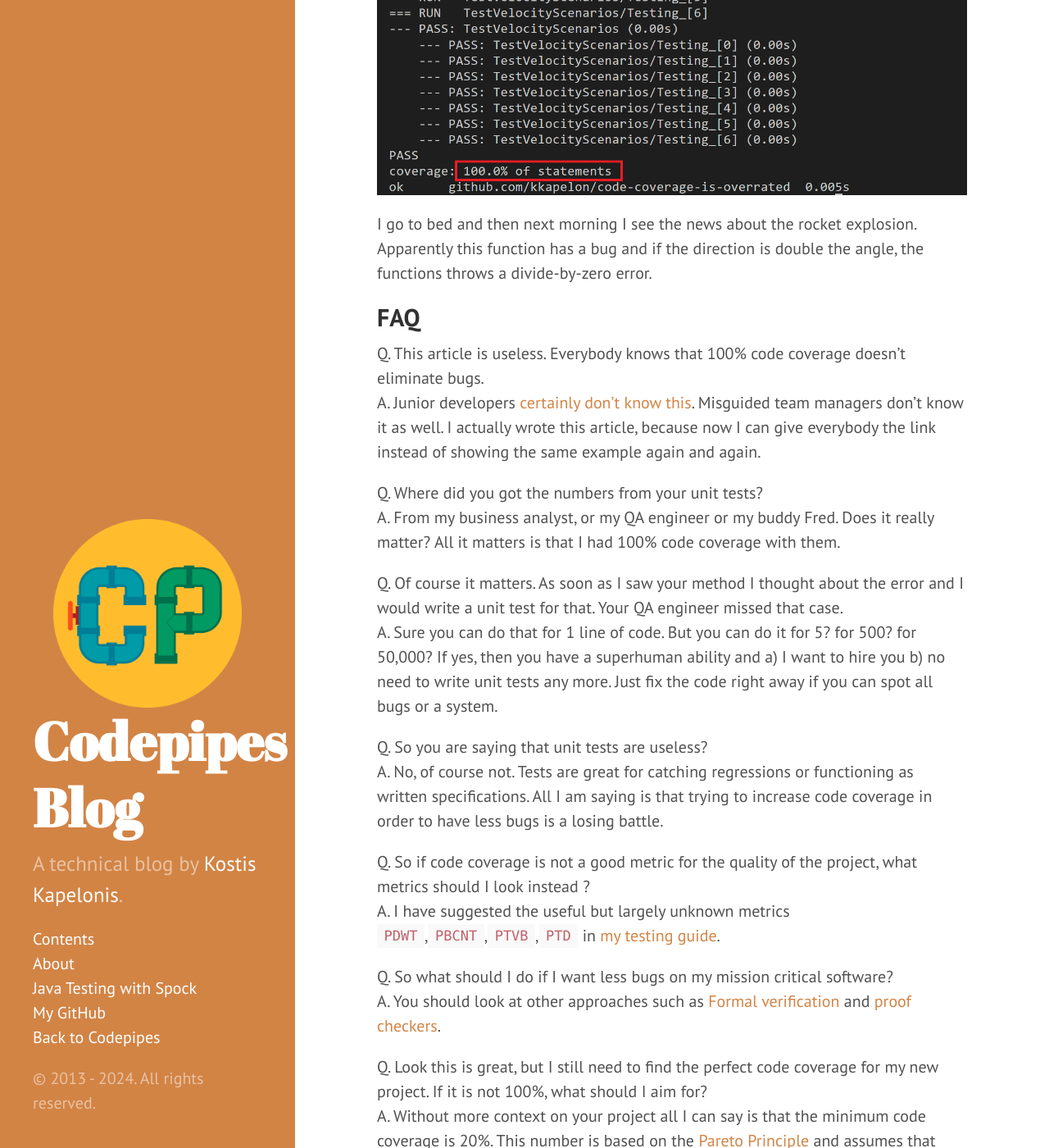
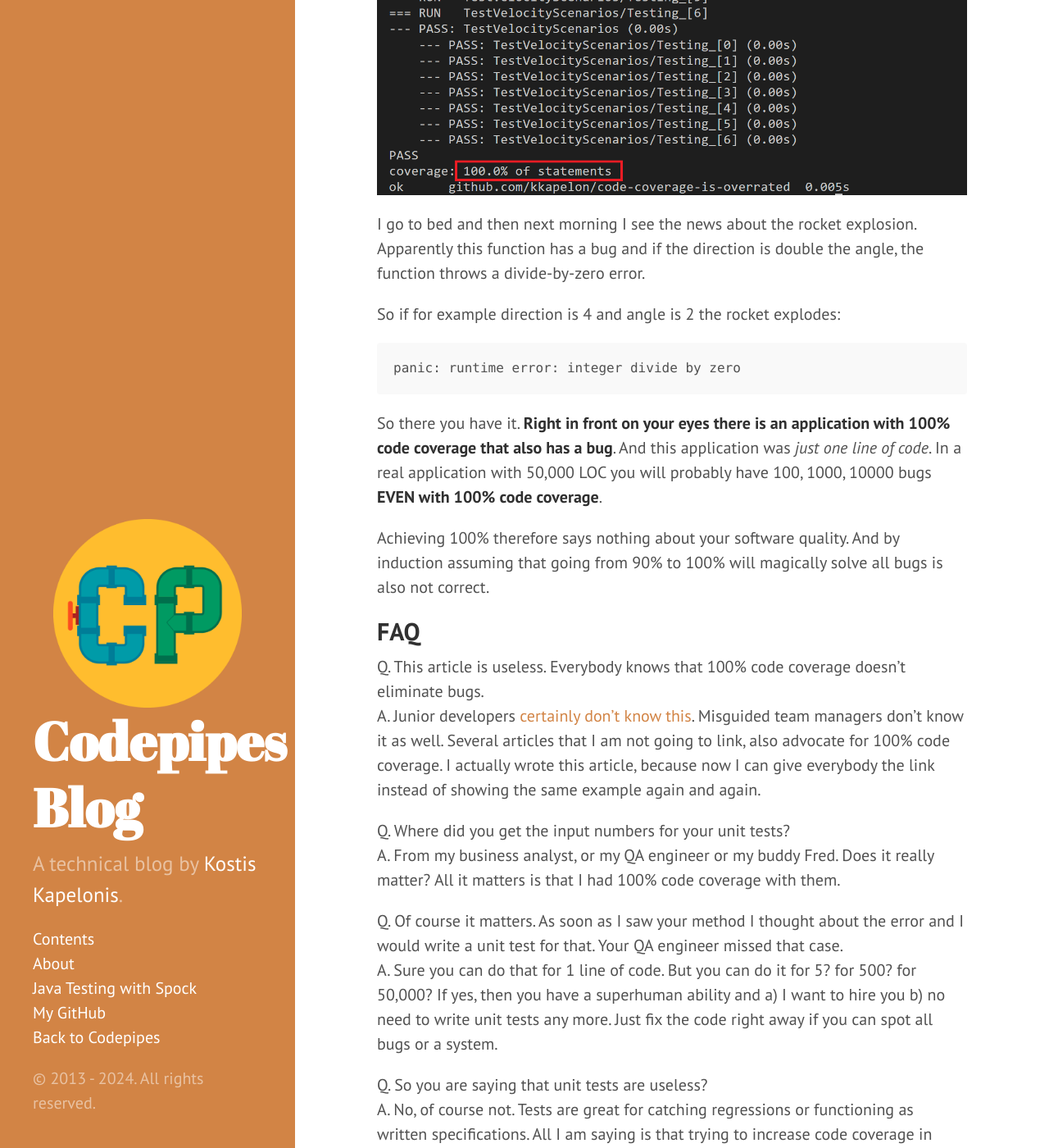
Before and after one commit to kkapelon/codepipes-blog, a Jekyll site: the page built from _posts/2024-06-23-code-coverage.md, in a window 1280 px wide and 1400 px high, scrolled down 1303 px. Shown: the whole window at 82% size. Built offline with Jekyll 4.4.1, drawn with Linux system fonts in a browser that asks for light colours; some of the changed text lies outside the part shown.

Commit message:
spelling mistakes

````diff
--- a/_posts/2024-06-23-code-coverage.md
+++ b/_posts/2024-06-23-code-coverage.md
@@ -33,14 +33,24 @@
 ![Achieving 100% code coverage](../../assets/code-coverage/coverage.png)
 
 I go to bed and then next morning I see the news about the rocket explosion. Apparently this
-function has a bug and if the direction is double the angle, the functions throws a divide-by-zero error.
+function has a bug and if the direction is double the angle, the function throws a divide-by-zero error.
+
+So if for example direction is 4 and angle is 2 the rocket explodes:
+
+```
+panic: runtime error: integer divide by zero
+```
+
+So there you have it. **Right in front on your eyes there is an application with 100% code coverage that also has a bug**. And this application was _just one line of code_. In a real application with 50,000 LOC you will probably have 100, 1000, 10000 bugs **EVEN with 100% code coverage**.
+
+Achieving 100% therefore says nothing about your software quality. And by induction assuming that going from 90% to 100% will magically solve all bugs is also not correct.
 
 ## FAQ
 
 Q. This article is useless. Everybody knows that 100% code coverage doesn't eliminate bugs.
-A. Junior developers [certainly don't know this](https://xkcd.com/1053/). Misguided team managers don't know it as well. I actually wrote this article, because now I can give everybody the link instead of showing the same example again and again.
+A. Junior developers [certainly don't know this](https://xkcd.com/1053/). Misguided team managers don't know it as well. Several articles that I am not going to link, also advocate for 100% code coverage. I actually wrote this article, because now I can give everybody the link instead of showing the same example again and again.
 
-Q. Where did you got the numbers from your unit tests?
+Q. Where did you get the input numbers for your unit tests?
 A. From my business analyst, or my QA engineer or my buddy Fred. Does it really matter? All it matters
 is that I had 100% code coverage with them.
 
@@ -48,16 +58,16 @@
 A. Sure you can do that for 1 line of code. But you can do it for 5? for 500? for 50,000? If yes, then you have a superhuman ability and a) I want to hire you b) no need to write unit tests any more. Just fix the code right away if you can spot all bugs or a system.
 
 Q. So you are saying that unit tests are useless?
-A. No, of course not. Tests are great for catching regressions or functioning as written specifications. All I am saying is that trying to increase code coverage in order to have less bugs is a losing battle.
+A. No, of course not. Tests are great for catching regressions or functioning as written specifications. All I am saying is that trying to increase code coverage in order to have less bugs is a misconception.
 
 Q. So if code coverage is not a good metric for the quality of the project, what metrics should I look instead ?
-A. I have suggested the useful but largely unknown metrics `PDWT`,`PBCNT`,`PTVB`,`PTD` in [my testing guide]({{site.baseurl }}/testing/software-testing-antipatterns.html#anti-pattern-6---paying-excessive-attention-to-test-coverage).
+A. I have proposed the useful but largely unknown metrics `PDWT`,`PBCNT`,`PTVB`,`PTD` in [my testing guide]({{site.baseurl }}/testing/software-testing-antipatterns.html#anti-pattern-6---paying-excessive-attention-to-test-coverage).
 
 
 Q. So what should I do if I want less bugs on my mission critical software?
-A. You should look at other approaches such as [Formal verification](https://en.wikipedia.org/wiki/Formal_verification) and [proof checkers](https://en.wikipedia.org/wiki/Proof_assistant).
+A. You should look at other approaches such as [formal verification](https://en.wikipedia.org/wiki/Formal_verification) and [proof checkers](https://en.wikipedia.org/wiki/Proof_assistant).
 
-Q. Look this is great, but I still need to find the perfect code coverage for my new project. If it is not 100%, what should I aim for?
+Q. Look, this is great, but I still need to find the perfect code coverage for my new project. If it is not 100%, what should I aim for?
 A. Without more context on your project all I can say is that the minimum code coverage is 20%. This number is based on the [Pareto Principle](https://en.wikipedia.org/wiki/Pareto_principle) and assumes that 20% of your code is responsible for 80% of your bugs. See also my point about "critical code" in [my testing guide]({{site.baseurl }}/testing/software-testing-antipatterns.html#anti-pattern-4---testing-the-wrong-functionality).
 
 Q. My organization/manager/customer insists on achieving 70%/80%/100% code coverage on all projects. What should I do?
````
Also changed, not shown: other parts of _posts/2024-06-23-code-coverage.md (+1 -1 lines).
